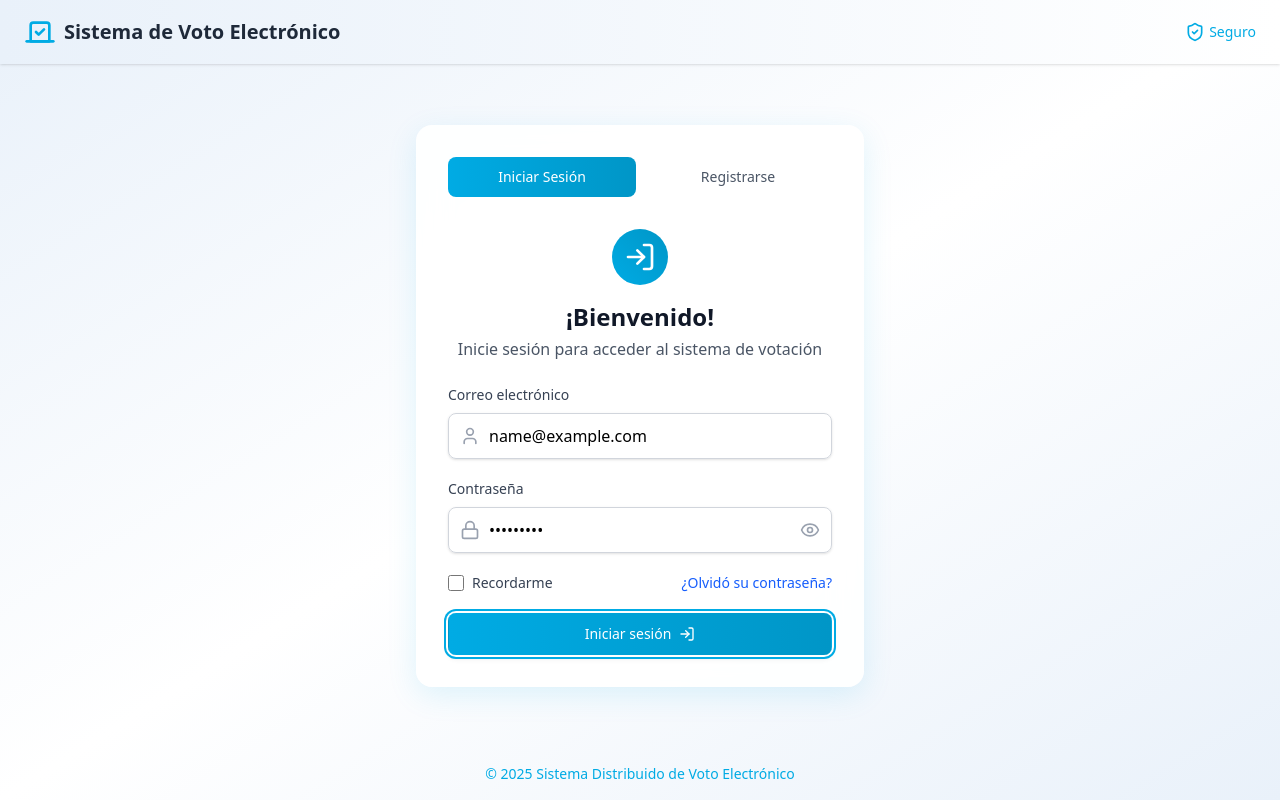
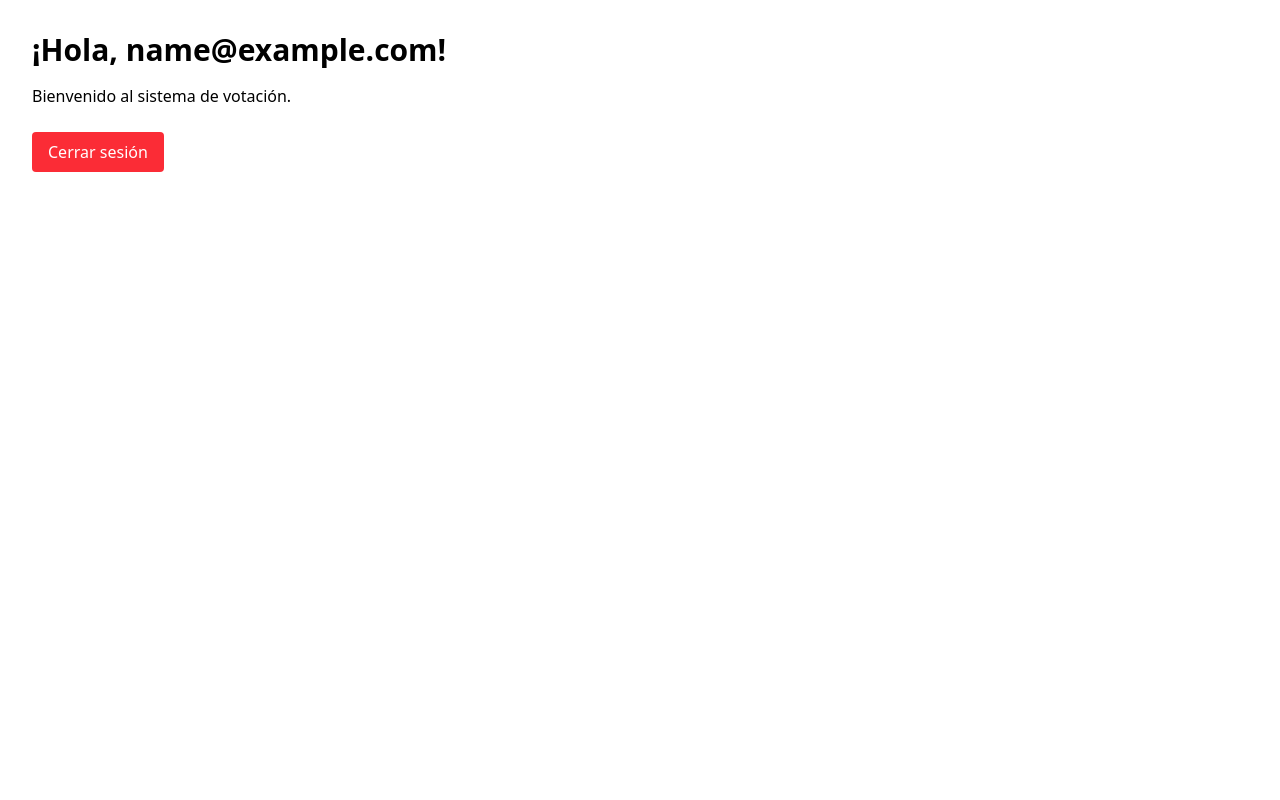
Before and after one commit to JorgeCY21/front-sistema-votacion, a React (Vite) app: page / in a window 1280 px wide. Both pictures are taken after typing "name@example.com", "Sample123" into the empty fields and a click on the button "Iniciar sesión". Built offline with nearby package versions, Linux system fonts and the light colour scheme.

Commit message:
mejoras en app.tsx

```diff
--- a/src/App.tsx
+++ b/src/App.tsx
@@ -1,5 +1,9 @@
-import { LoginPage } from './components/LoginPage';
+import React from 'react'
+import { LoginPage } from './pages/LoginPage'
+import { HomePage } from './pages/HomePage'
+import { useAuth } from './context/AuthContext'
+
 export function App() {
-  return <LoginPage />
+  const { user } = useAuth()
+  return user ? <HomePage /> : <LoginPage />
 }
-export default App
--- a/src/components/LoginForm.tsx
+++ b/src/components/LoginForm.tsx
@@ -1,4 +1,6 @@
 import React, { useState } from 'react'
+import { useAuth } from '../context/AuthContext'
+
 import {
   UserIcon,
   LockIcon,
@@ -6,12 +8,18 @@ import {
   EyeOffIcon,
   LogInIcon,
 } from 'lucide-react'
+
 export function LoginForm() {
   const [showPassword, setShowPassword] = useState(false)
   const [rememberMe, setRememberMe] = useState(false)
+  const { login } = useAuth()
+
   const handleSubmit = (e: React.FormEvent) => {
     e.preventDefault()
-    console.log('Login attempt')
+    const target = e.target as typeof e.target & {
+      email: { value: string }
+    }
+    login(target.email.value) // guardamos el email como usuario logueado
   }
   return (
     <div className="space-y-6">
--- /dev/null
+++ b/src/context/AuthContext.tsx
@@ -0,0 +1,30 @@
+// src/context/AuthContext.tsx
+import React, { createContext, useState, useContext } from 'react'
+import type { ReactNode } from 'react'
+
+type AuthContextType = {
+  user: string | null;
+  login: (email: string) => void;
+  logout: () => void;
+};
+
+const AuthContext = createContext<AuthContextType | undefined>(undefined);
+
+export function AuthProvider({ children }: { children: ReactNode }) {
+  const [user, setUser] = useState<string | null>(null);
+
+  const login = (email: string) => setUser(email);
+  const logout = () => setUser(null);
+
+  return (
+    <AuthContext.Provider value={{ user, login, logout }}>
+      {children}
+    </AuthContext.Provider>
+  );
+}
+
+export function useAuth() {
+  const context = useContext(AuthContext);
+  if (!context) throw new Error('useAuth must be used within AuthProvider');
+  return context;
+}
--- a/src/main.tsx
+++ b/src/main.tsx
@@ -1,10 +1,13 @@
-import { StrictMode } from 'react'
-import { createRoot } from 'react-dom/client'
-import './index.css';
-import App from './App.tsx'
+import React from 'react'
+import ReactDOM from 'react-dom/client'
+import { App } from './App'
+import { AuthProvider } from './context/AuthContext'
+import './index.css'
 
-createRoot(document.getElementById('root')!).render(
-  <StrictMode>
-    <App />
-  </StrictMode>,
+ReactDOM.createRoot(document.getElementById('root')!).render(
+  <React.StrictMode>
+    <AuthProvider>
+      <App />
+    </AuthProvider>
+  </React.StrictMode>
 )
--- /dev/null
+++ b/src/pages/HomePage.tsx
@@ -0,0 +1,20 @@
+// src/components/HomePage.tsx
+import React from 'react'
+import { useAuth } from '../context/AuthContext'
+
+export function HomePage() {
+  const { user, logout } = useAuth()
+
+  return (
+    <div className="p-8">
+      <h1 className="text-3xl font-bold mb-4">¡Hola, {user}!</h1>
+      <p>Bienvenido al sistema de votación.</p>
+      <button
+        onClick={logout}
+        className="mt-6 px-4 py-2 bg-red-500 text-white rounded"
+      >
+        Cerrar sesión
+      </button>
+    </div>
+  )
+}
--- a/src/components/LoginPage.tsx
+++ b/src/pages/LoginPage.tsx
@@ -1,7 +1,7 @@
 import React, { useState } from 'react'
-import { LoginForm } from './LoginForm'
-import { RegisterForm } from './RegisterForm'
-import { Header } from './Header'
+import { LoginForm } from '../components/LoginForm'
+import { RegisterForm } from '../components/RegisterForm'
+import { Header } from '../components/Header'
 export function LoginPage() {
   const [activeTab, setActiveTab] = useState<'login' | 'register'>('login')
   return (
```
